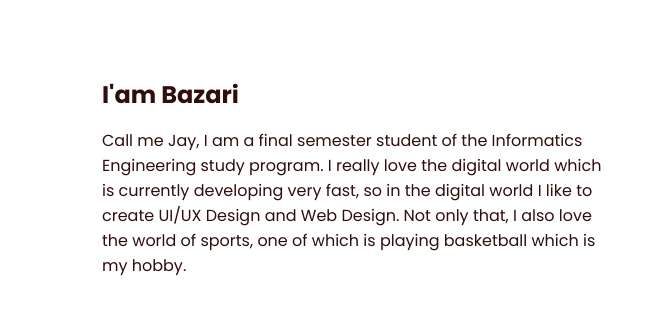
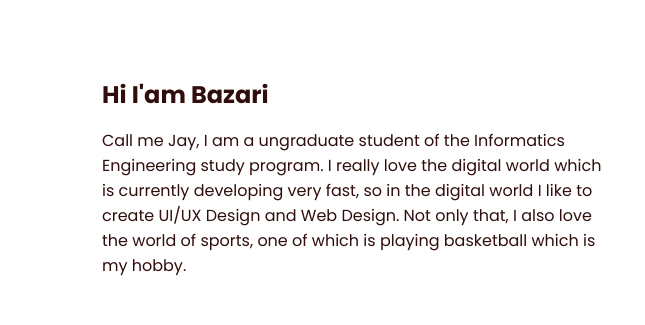
Before and after one commit to Bazari161199/taskday1-uiux, a plain HTML site: page index.html in a window 1280 px wide. Shown: the part 822-1147 px from the top of the page, 538-1183 px from the left. Drawn offline with nearby package versions, Linux system fonts and the light colour scheme.

Commit message:
changes about

```diff
--- a/index.html
+++ b/index.html
@@ -72,8 +72,8 @@
                     </div>
 
                     <div>
-                        <h2 class="about__subtitle">I'am Bazari</h2>
-                        <p class="about__text">Call me Jay, I am a final semester student of the Informatics Engineering study program. I really love the digital world which is currently developing very fast, so in the digital world I like to create UI/UX Design and Web Design. Not only that, I also love the world of sports, one of which is playing basketball which is my hobby.</p>
+                        <h2 class="about__subtitle">Hi I'am Bazari</h2>
+                        <p class="about__text">Call me Jay, I am a ungraduate student of the Informatics Engineering study program. I really love the digital world which is currently developing very fast, so in the digital world I like to create UI/UX Design and Web Design. Not only that, I also love the world of sports, one of which is playing basketball which is my hobby.</p>
                         <a href="about.html" class="button" style="float: right; margin-top: 50px;">Selengkapnya</a>
                     </div>
                 </div>
```
